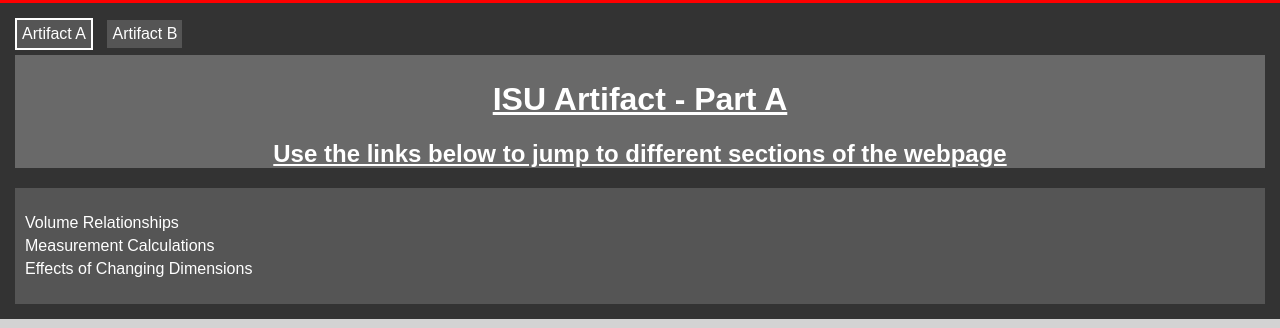
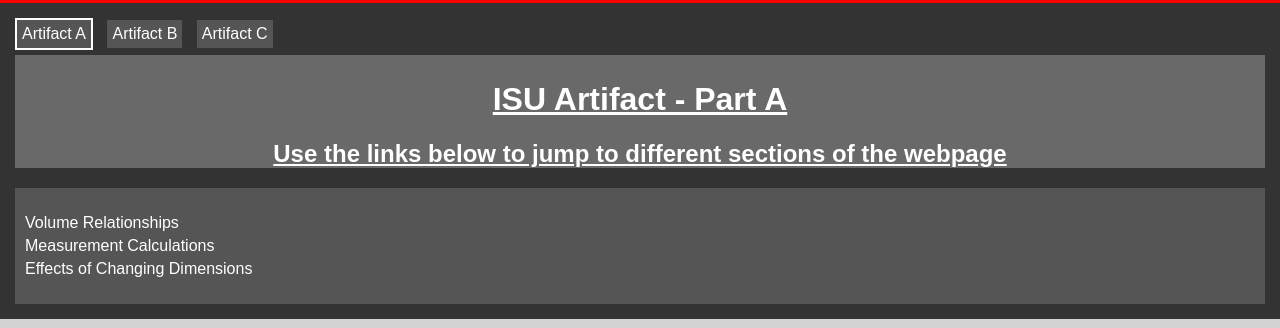
Before and after one commit to Kctruenorth/ISU-Artifact-A, a plain HTML site: page index.html in a window 1280 px wide. Shown: the top 328 px of the page. Drawn offline with Linux system fonts and the light colour scheme.

Commit message:
Update index.html

```diff
--- a/index.html
+++ b/index.html
@@ -79,7 +79,7 @@
         top:920px;
         left:900px;
       }
-    #link-button {
+#link-button {
             padding: 5px;
             font-size: 16px;
             border: 2px solid white;
@@ -91,8 +91,7 @@
             margin-right: 10px; /* Add some margin between buttons */
             margin-bottom: 5px;
         }
-
-        #link-button-B {
+#link-buttonB {
             padding: 5px;
             font-size: 16px;
             border: none;
@@ -103,14 +102,28 @@
             display: inline-block; /* Make it inline-block to adjust width */
             margin-right: 10px; /* Add some margin between buttons */
             margin-bottom: 5px;
-        }
+}
+
+#link-buttonC {
+            padding: 5px;
+            font-size: 16px;
+            border: none;
+            cursor: pointer;
+            color: white;
+            background-color:#555;
+            text-decoration: none; /* Remove underline */
+            display: inline-block; /* Make it inline-block to adjust width */
+            margin-right: 10px; /* Add some margin between buttons */
+            margin-bottom: 5px;
+}
     </style>
 </head>
 <body>
  <div id="container" style="border-top: 3px solid red; ">
     <header>
-        <a href="https://kctruenorth.github.io/ISU-Artifact_A/" id="link-button">Artifact A</a>
-    <a href="https://kctruenorth.github.io/ISU-Artifact_B/" id="link-button-B">Artifact B</a>
+         <a href="https://kctruenorth.github.io/ISU-Artifact_A/" id="link-button">Artifact A</a>
+    <a href="https://kctruenorth.github.io/ISU-Artifact_B/" id="link-buttonB">Artifact B</a>
+    <a href = "https://kctruenorth.github.io/ISU-Artifact_C/" id="link-buttonC">Artifact C</a>
       <div id="Front">
         <h1 id ="Title">ISU Artifact - Part A</h1>
         <h2 id=Intro>Use the links below to jump to different sections of the webpage</h2>
```
